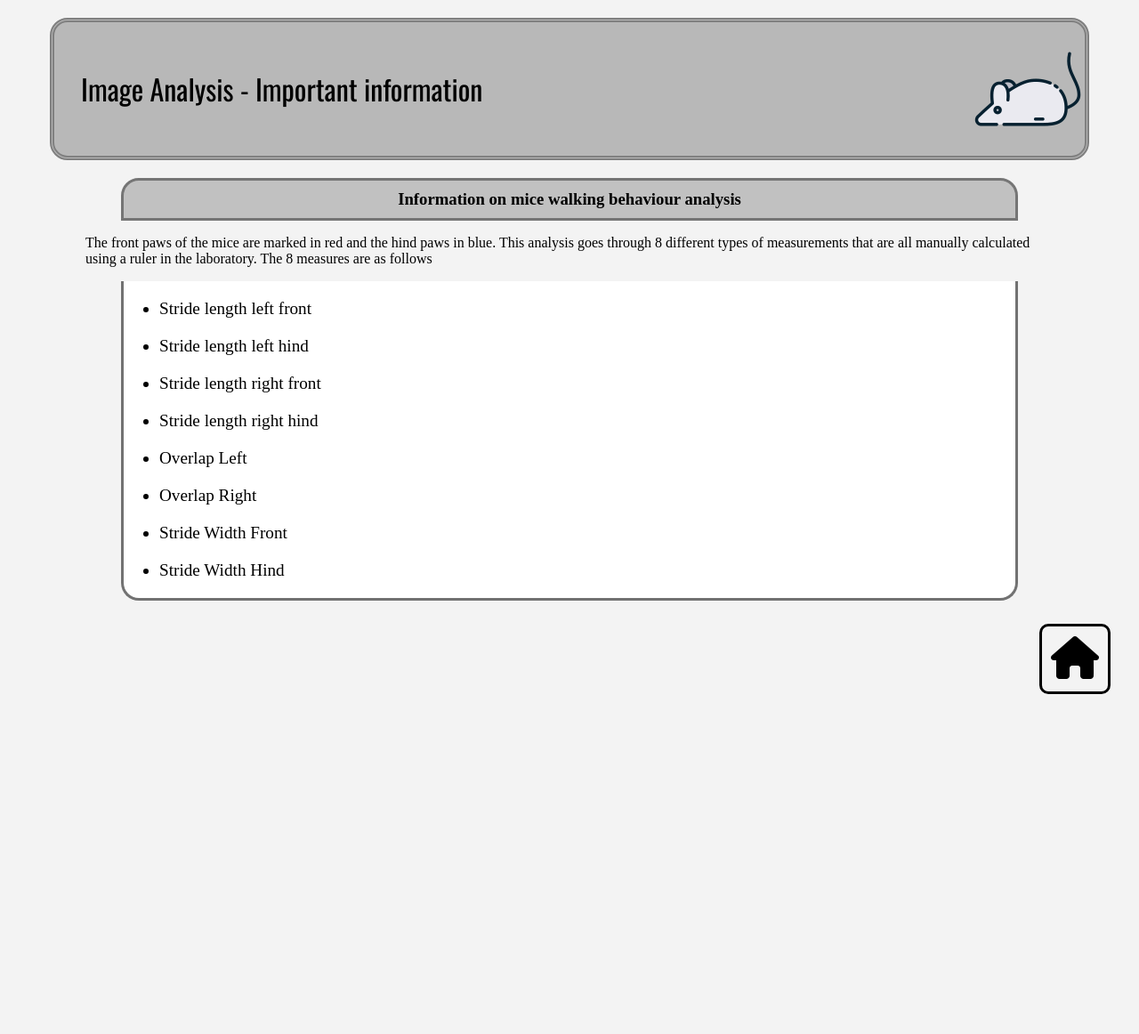
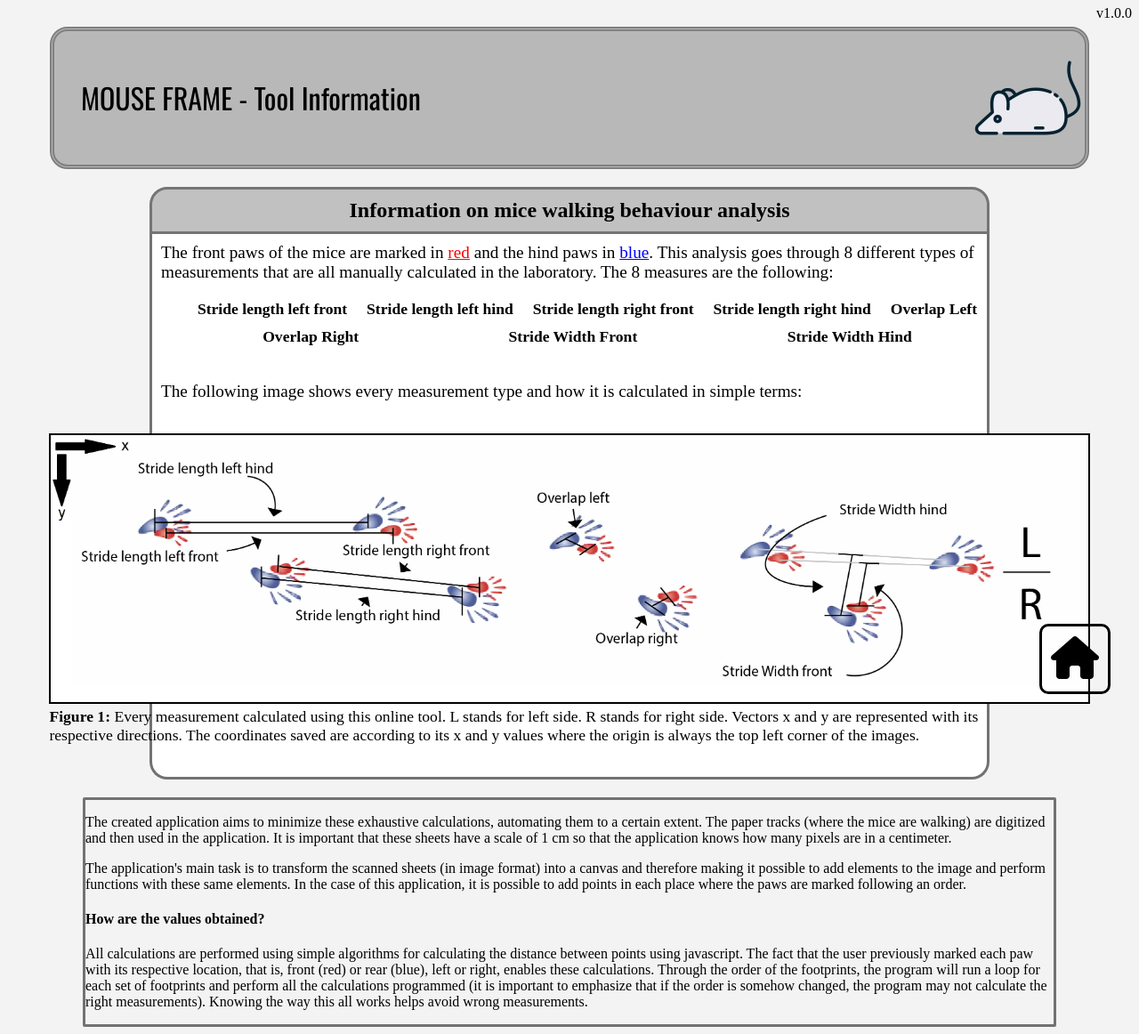
Before and after one commit to bernas-estevam97/mouseframe-web-app, a Django app: page /info/ in a window 1280 px wide. Shown: the whole page at 89% size. Before the commit the page ends 780 px from the top, so only its background shows below. Run offline with Django 4.2, Linux system fonts and the light colour scheme; a user stored in the database is signed in.

Commit message:
update to info page

```diff
--- a/static/static_dirs/css/info.css
+++ b/static/static_dirs/css/info.css
@@ -1,8 +1,19 @@
 @import url('https://fonts.googleapis.com/css2?family=Oswald:wght@200;300;400;500&display=swap');
+html{
+    scroll-behavior: smooth;
+}
+
 body{
     position: relative;
     background-color: #f3f3f3;
 }
+
+#version{
+    position: absolute;
+    top: -40px;
+    right: 0;
+}
+
 
 header{
     display: flex;
@@ -12,7 +23,7 @@ header{
     border-radius: 20px;
     position: relative;
     background-color: #b8b8b8;
-    margin: 20px 3em;
+    margin: 30px 3em 20px 3em;
 }
 
 header h1{
@@ -25,12 +36,14 @@ header h1{
 
 .container{
     position: relative;
-    width: 85vw;
+    width: 80vw;
     left: 50%;
     transform: translateX(-50%);
+    margin-bottom: 20px;
 }
 
 .container h3{
+    font-size: 1.5em;
     text-align: center;
     background-color: #C1C1C1;
     border: 3px solid rgb(117, 117, 117);
@@ -39,22 +52,75 @@ header h1{
     padding: 10px 0;
 }
 
+.container p{
+    margin: 0 40px;
+    background: #fff;
+    border: 3px solid #727272;
+    border-top: none;
+    border-bottom: none;
+    padding: 10px 10px 20px 10px;
+    font-size: 1.2em;
+}
+
 .container ul{
+    display: flex;
+    flex-flow: row wrap;
+    justify-content: space-around;
     margin: 0 40px;
     background: #fff;
     padding-bottom: 20px;
-    border-radius: 0 0 20px 20px;
     border: 3px solid #727272;
     border-top: none;
+    border-bottom: none;
 }
 
 .container ul li{
-    font-size: 1em;
-    padding-top: 20px;
-    list-style-type: disc;
-    font-size: 1.2em;
+    margin-bottom: 10px;
+    padding: 0 10px;
+    font-weight: bold;
+    list-style-type: none;
+    font-size: 1.1em;
 }
 
+.container ul li a{
+    color: #000;
+    text-decoration: none;
+}
+
+.container ul li a:hover{
+    text-decoration: underline;
+}
+
+.img-container{
+    display: flex;
+    position: relative;
+    margin: 0 40px;
+    background: #fff;
+    padding-bottom: 20px;
+    border: 3px solid #727272;
+    border-radius: 0 0 20px 20px;
+    border-top: none;
+    justify-content: center;
+}
+
+.img-container img{
+    max-height: 300px;
+    width: auto;
+    border: 2px solid #000;
+}
+
+.img-container figure figcaption{
+    max-width: 1100px;
+}
+
+.info-container{
+    position: relative;
+    width: 85vw;
+    left: 50%;
+    transform: translateX(-50%);
+    border: 3px solid #727272;
+    border-radius: 2px;
+}
 
 .home-page{
     position: fixed;
--- a/templates/info.html
+++ b/templates/info.html
@@ -11,26 +11,50 @@
     <title>Mouse Frame - Info</title>
 </head>
 <body>
+    <p id="version">v1.0.0</p>
     <header>
-        <h1>Image Analysis - Important information</h1>
+        <h1>MOUSE FRAME - Tool Information </h1>
         <img src="{% static 'img/mouse.png' %}">
     </header>
     <div class="container">
         <h3>Information on mice walking behaviour analysis</h3>
-        <p>The front paws of the mice are marked in red and the hind paws in blue.
-           This analysis goes through 8 different types of measurements that are all manually calculated using a ruler in the laboratory.
-           The 8 measures are as follows</p>
+        <p>The front paws of the mice are marked in <a style="color:red; text-decoration:underline;">red</a> and the hind paws in <a style="color:blue;text-decoration:underline;">blue</a>.
+           This analysis goes through 8 different types of measurements that are all manually calculated in the laboratory.
+           The 8 measures are the following:</p>
         <ul>
-            <li>Stride length left front</li>
-            <li>Stride length left hind</li>
-            <li>Stride length right front</li>
-            <li>Stride length right hind</li>
-            <li>Overlap Left</li>
-            <li>Overlap Right</li>
-            <li>Stride Width Front</li>
-            <li>Stride Width Hind</li>
+            <li><a href="#sllf">Stride length left front</a></li>
+            <li><a href="#sllh">Stride length left hind</a></li>
+            <li><a href="#slrf">Stride length right front</a></li>
+            <li><a href="#slrh">Stride length right hind</a></li>
+            <li><a href="#ol">Overlap Left</a></li>
+            <li><a href="#or">Overlap Right</a></li>
+            <li><a href="#swf">Stride Width Front</a></li>
+            <li><a href="#swh">Stride Width Hind</a></li>
         </ul>
+        <p>The following image shows every measurement type and how it is calculated in simple terms:</p>
+        <div class="img-container">
+        <figure><img src="{% static 'img/image-vector.png' %}">
+        <figcaption style="font-size: 1.1em;"><b>Figure 1:</b> Every measurement calculated using this online tool. L stands for left side. R stands for right side. Vectors x and y are represented with its respective directions. The coordinates saved are according to its x and y values where the origin is always the top left corner of the images.</figcaption>
+        </figure>
+        </div>
     </div>
+        <div class="info-container">
+            <p>
+                The created application aims to minimize these exhaustive calculations, automating them to a certain extent. The paper tracks (where the mice are walking) are digitized and then used in the application. It is important that these sheets have a scale of 1 cm so that the application knows how many pixels are in a centimeter.
+            </p>
+            <p>
+                The application's main task is to transform the scanned sheets (in image format) into a canvas and therefore making it possible to add elements to the image and perform functions with these same elements. In the case of this application, it is possible to add points in each place where the paws are marked following an order.
+            </p>
+            <h4>How are the values obtained?</h4>
+            <p>All calculations are performed using simple algorithms for calculating the
+                distance between points using javascript. The fact that the user
+                previously marked each paw with its respective location, that is,
+                front (red) or rear (blue), left or right, enables these calculations.
+                Through the order of the footprints, the program will run a loop for each set
+                of footprints and perform all the calculations programmed (it is important to
+                emphasize that if the order is somehow changed, the program may not calculate
+                the right measurements). Knowing the way this all works helps avoid wrong measurements.</p>
+        </div>
     <div class="home-page">
         <a href="{% url 'home' %}"><i class="fas fa-home"></i></a>
     </div>
```
Also changed, not shown: db.sqlite3, static/static_dirs/img/image-vector.png (added).
